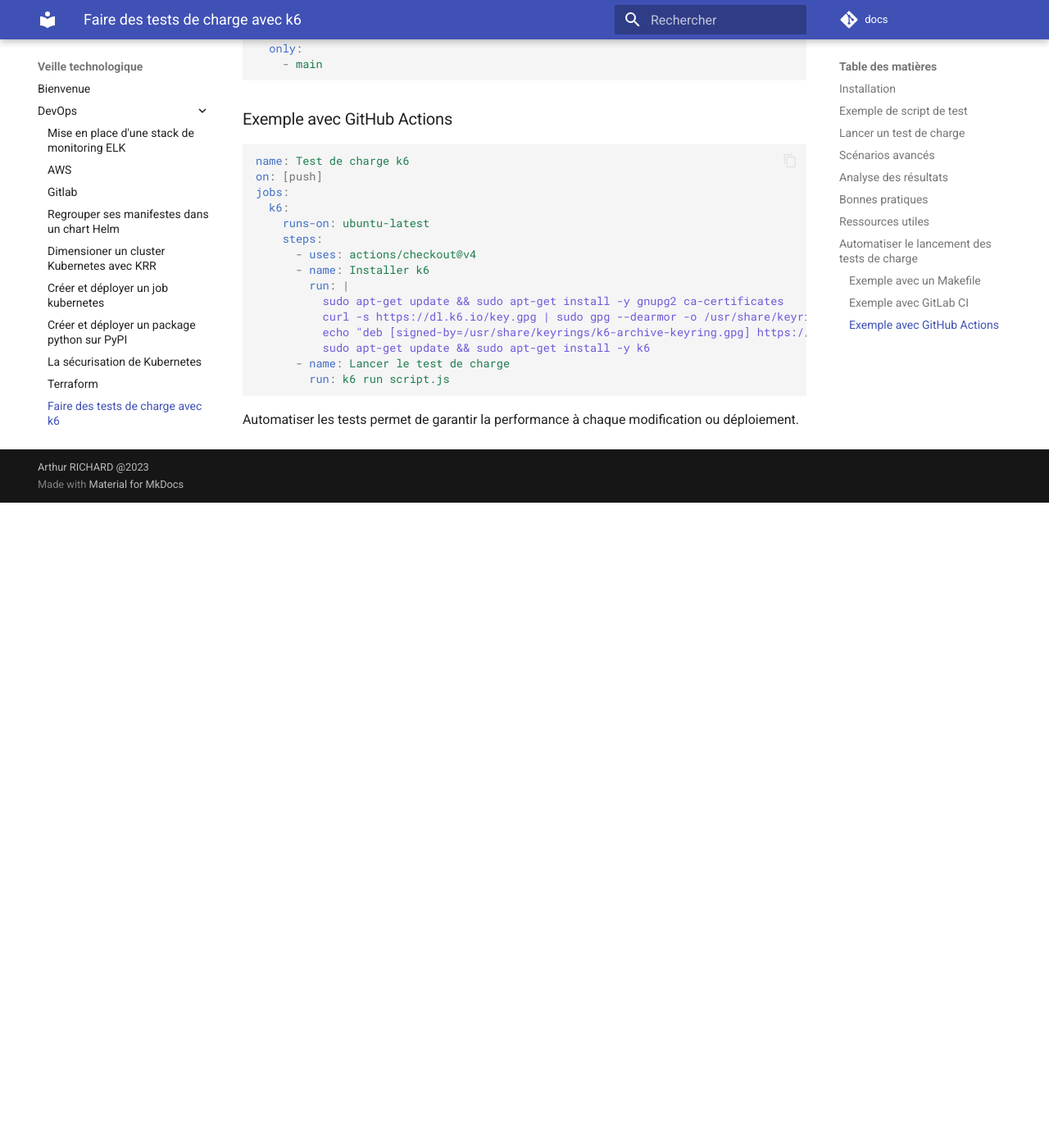
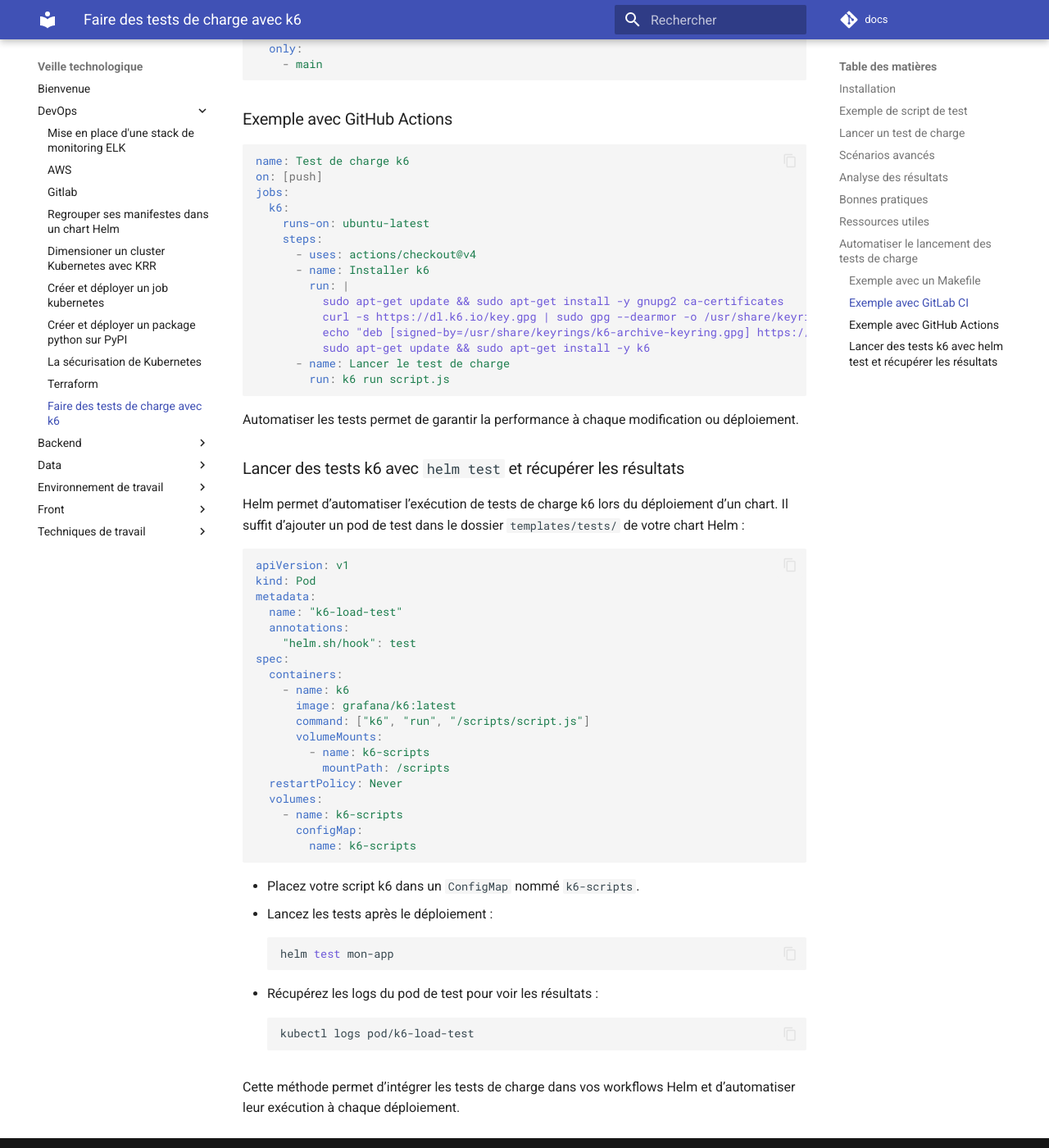
Before and after one commit to arthuRHD/docs, an MkDocs documentation site: the page built from docs/DevOps/test-charge.md, in a window 1280 px wide and 1400 px high, scrolled down 2778 px. Shown: the whole window at 82% size. Built offline with MkDocs 1.6.1 and Material for MkDocs 9.7.7, drawn with Linux system fonts in a browser that asks for light colours; comment, search, counter and statistics services are not loaded; before the commit the page ends 3391 px from its top, so only the background shows below that.

Commit message:
docs: Adding section for helm test and k6

````diff
--- a/docs/DevOps/test-charge.md
+++ b/docs/DevOps/test-charge.md
@@ -130,3 +130,41 @@
 ```
 
 Automatiser les tests permet de garantir la performance à chaque modification ou déploiement.
+
+### Lancer des tests k6 avec `helm test` et récupérer les résultats
+
+Helm permet d’automatiser l’exécution de tests de charge k6 lors du déploiement d’un chart. Il suffit d’ajouter un pod de test dans le dossier `templates/tests/` de votre chart Helm :
+
+```yaml
+apiVersion: v1
+kind: Pod
+metadata:
+  name: "k6-load-test"
+  annotations:
+    "helm.sh/hook": test
+spec:
+  containers:
+    - name: k6
+      image: grafana/k6:latest
+      command: ["k6", "run", "/scripts/script.js"]
+      volumeMounts:
+        - name: k6-scripts
+          mountPath: /scripts
+  restartPolicy: Never
+  volumes:
+    - name: k6-scripts
+      configMap:
+        name: k6-scripts
+```
+
+- Placez votre script k6 dans un `ConfigMap` nommé `k6-scripts`.
+- Lancez les tests après le déploiement :
+  ```sh
+  helm test mon-app
+  ```
+- Récupérez les logs du pod de test pour voir les résultats :
+  ```sh
+  kubectl logs pod/k6-load-test
+  ```
+
+Cette méthode permet d’intégrer les tests de charge dans vos workflows Helm et d’automatiser leur exécution à chaque déploiement.
````
